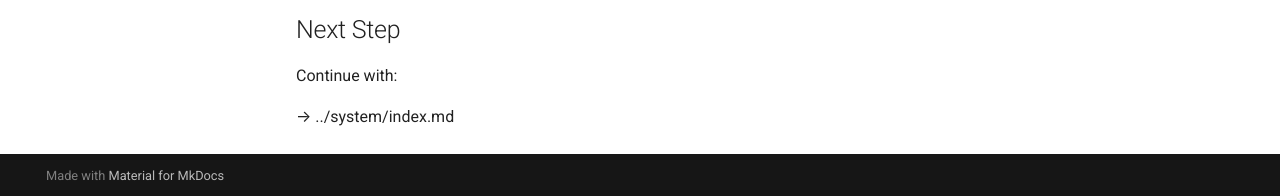
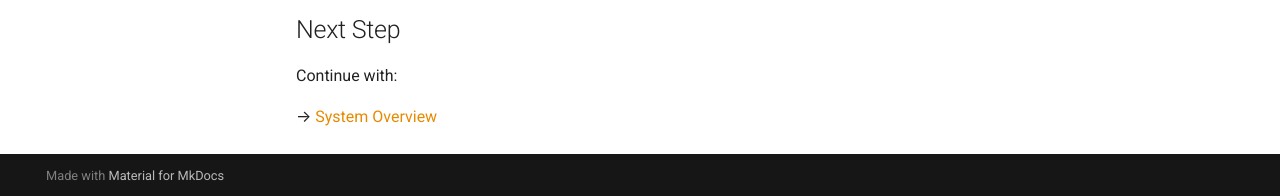
Before and after one commit to erp-plus-company/erp-plus-docs, an MkDocs documentation site: the page built from docs/getting-started/first-run.md, in a window 1280 px wide and 900 px high, scrolled down 660 px. Shown: the part 701-897 px from the top of the window. Built offline with MkDocs 1.6.1 and Material for MkDocs 9.7.7, drawn with Linux system fonts in a browser that asks for light colours; comment, search, counter and statistics services are not loaded.

Commit message:
docs(gestartetd): add links

```diff
--- a/docs/getting-started/first-run.md
+++ b/docs/getting-started/first-run.md
@@ -58,4 +58,4 @@ bundle exec rubocop
 
 Continue with:
 
-→ ../system/index.md
+→ [System Overview](../system/index.md)
--- a/docs/getting-started/index.md
+++ b/docs/getting-started/index.md
@@ -42,8 +42,7 @@ Set up your local environment.
 
 Start the platform and verify everything works correctly.
 
-→ first-run.md
-[First run](first-run.md)
+→ [First run](first-run.md)
 
 ### 3. System Overview
 
```
Also changed, not shown: docs/getting-started/installation.md (+1 -1 lines).
